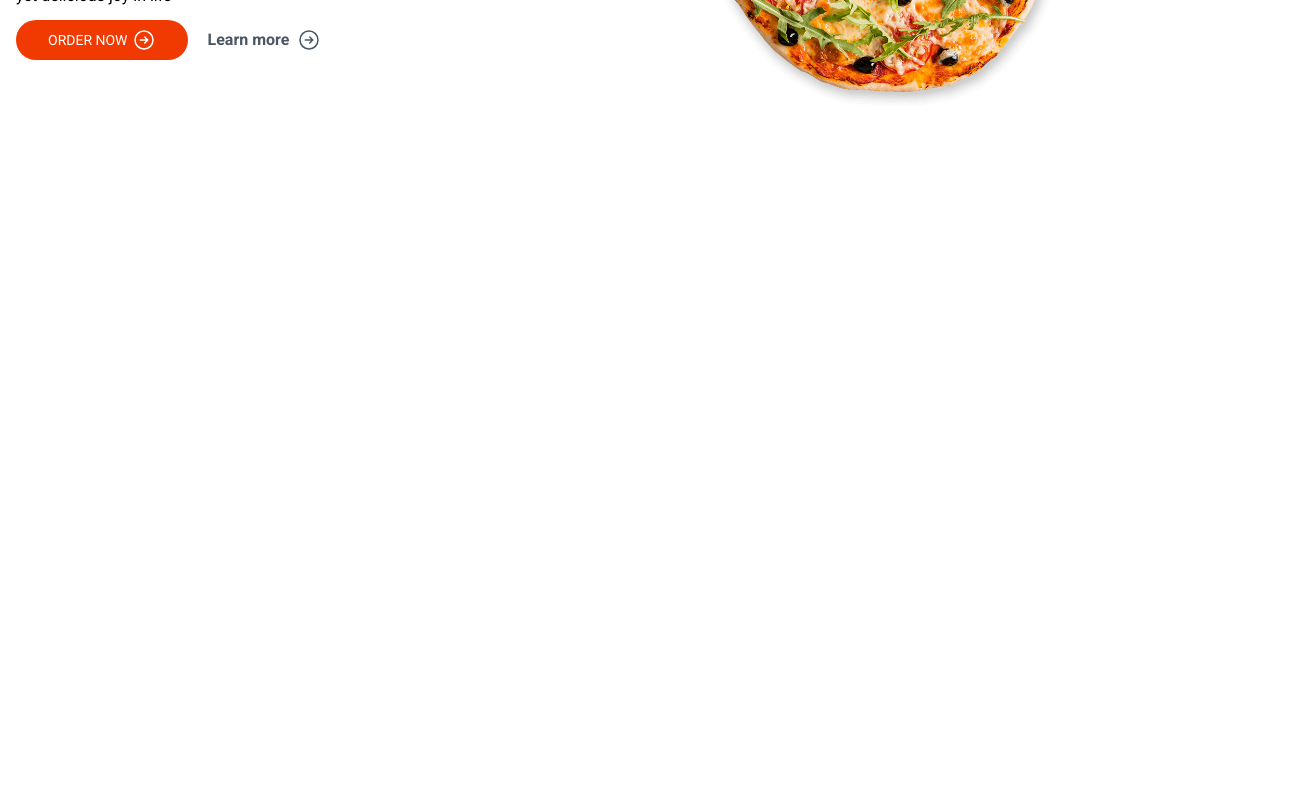
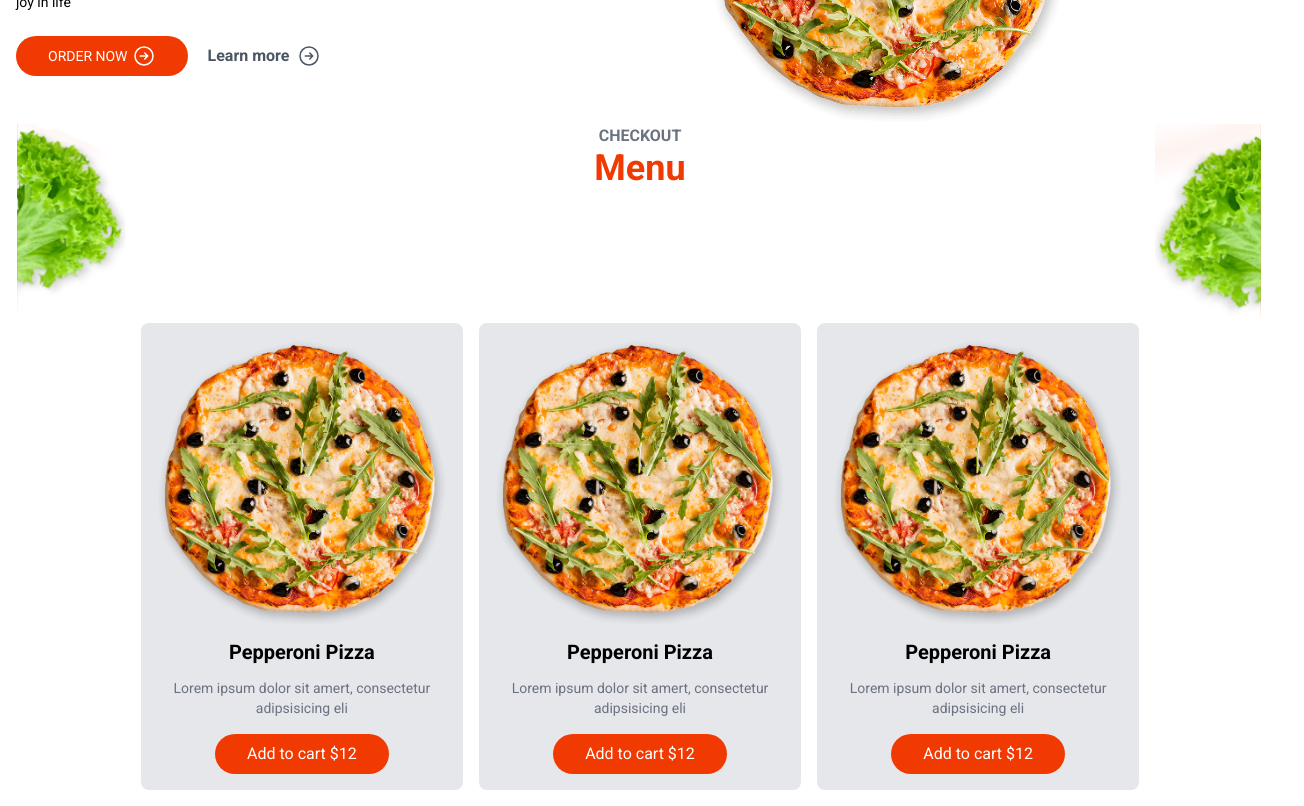
Before and after one commit to ansarimati/foodOrderApp, a Next.js app: page / in a window 1280 px wide. Shown: the part 280-1086 px from the top of the page, 1304 px wide, since content can reach past the window. Before the commit the page ends 800 px from the top, so only its background shows below. Built offline with nearby package versions, Linux system fonts and the light colour scheme.

Commit message:
homepage complete

```diff
--- a/src/app/layout.js
+++ b/src/app/layout.js
@@ -4,7 +4,7 @@ import './globals.css'
 const roboto = Roboto({ subsets: ['latin'], weight: ['400', '500', '700'] })
 
 export const metadata = {
-  title: 'Create Next App',
+  title: "Mati's Pizza",
   description: 'Generated by create next app',
 }
 
--- a/src/app/page.js
+++ b/src/app/page.js
@@ -1,5 +1,6 @@
 import Header from "@/components/layout/Header";
 import Hero from "@/components/layout/Hero";
+import HomeMenu from "@/components/layout/HomeMenu";
 
 export default function Home() {
 
@@ -7,6 +8,7 @@ export default function Home() {
     <>
       <Header />
       <Hero />
+      <HomeMenu />
     </>
   )
 }
--- a/src/components/layout/Hero.jsx
+++ b/src/components/layout/Hero.jsx
@@ -14,7 +14,7 @@ const Hero = () => {
                         &nbsp;Pizza
                         </span>
                     </h1>
-                    <p className="my-3 to-gray-500">
+                    <p className="my-6 to-gray-500 text-sm">
                         Pizza is the missing piece that makes every day complete, a simple yet delicious joy in life
                     </p>
 
--- /dev/null
+++ b/src/components/layout/HomeMenu.jsx
@@ -0,0 +1,57 @@
+import Image from "next/image";
+import MenuItem from "../menu/MenuItem";
+import SectionHeader from "./SectionHeader";
+
+const HomeMenu = () => {
+    return (
+        <section>
+            <div className="relative">
+                <div className="h-48 w-48 absolute -left-10">
+                    <Image src={"/sallad1.png"} fill layout="fill"
+                        objectFit="contain" alt="salad"
+                    />
+                </div>
+                <div className="h-48 w-48 absolute -right-10">
+                    <Image src={"/sallad2.png"} fill layout="fill"
+                        objectFit="contain" alt="salad"
+                    />
+                </div>
+            </div>
+
+            <SectionHeader subHeader={"Menu"} mainHeader={"Checkout"}/>
+
+            <div className="grid grid-cols-3 gap-4 mx-auto mt-[135px] w-4/5">
+                <MenuItem />
+                <MenuItem />
+                <MenuItem />
+                <MenuItem />
+                <MenuItem />
+            </div>
+
+            <section className="text-center my-8">
+                <SectionHeader subHeader={"About us"} mainHeader={"Our story"}/>
+            </section>
+            <p className="max-w-2xl text-center mx-auto text-gray-500">
+                Lorem Ipsum is simply dummy text of the printing and typesetting industry. Lorem Ipsum has been the industry standard dummy text ever since the 1500s, when an unknown printer took a galley of type and scrambled it to make a type specimen book. It has survived
+            </p>
+            <p className="max-w-2xl text-center mx-auto text-gray-500">
+                Lorem Ipsum is simply dummy text of the printing and typesetting industry. Lorem Ipsum has been the industry standard dummy text ever since the 1500s, when an unknown printer took a galley of type and scrambled it to make a type specimen book. It has survived
+            </p>
+
+            <section className="text-center mt-8">
+                <SectionHeader subHeader={"Contact us"} mainHeader={"Don't hesitate"}/>
+                <div className="mt-4">
+                    <a href="tel:8169623489" className="text-3xl underline text-gray-500">
+                        <h1>+91 8169623489</h1>
+                    </a>
+                </div>
+            </section>
+
+            <footer className="border-t p-8 text-center text-gray-500 mt-16">
+                &copy; 2024 All reights reserved
+            </footer>
+        </section>
+    )
+};
+
+export default HomeMenu;
--- /dev/null
+++ b/src/components/layout/SectionHeader.jsx
@@ -0,0 +1,10 @@
+const SectionHeader = ({ subHeader, mainHeader }) => {
+  return (
+    <div className="text-center">
+      <h3 className="uppercase text-gray-500 font-semibold">{mainHeader}</h3>
+      <h2 className="text-primary font-bold text-4xl">{subHeader}</h2>
+    </div>
+  );
+};
+
+export default SectionHeader;
--- /dev/null
+++ b/src/components/menu/MenuItem.jsx
@@ -0,0 +1,20 @@
+import Image from "next/image";
+
+const MenuItem = () => {
+  return (
+    <div className="bg-gray-200 hover:bg-primary hover:shadow-2xl hover:shadow-black p-4 rounded-lg text-center transition-all">
+        <img src="/pizza.png" alt="Pizza"/>
+        <h4 className="font-semibold text-xl my-3">
+            Pepperoni Pizza
+        </h4>
+        <p className="text-gray-500 text-sm">
+            Lorem ipsum dolor sit amert, consectetur adipsisicing eli
+        </p>
+        <button className="mt-4 bg-primary text-white rounded-full px-8 py-2">
+            Add to cart $12
+        </button>
+    </div>
+  );
+};
+
+export default MenuItem;
```
Also changed, not shown: public/sallad1.png (added), public/sallad2.png (added).
